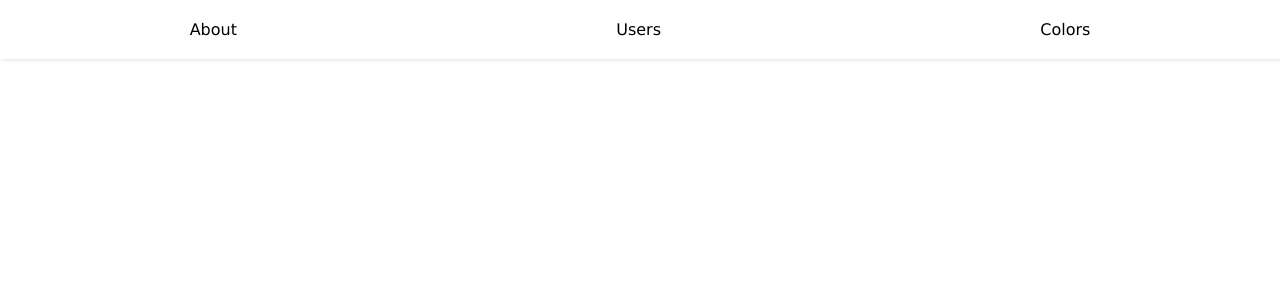
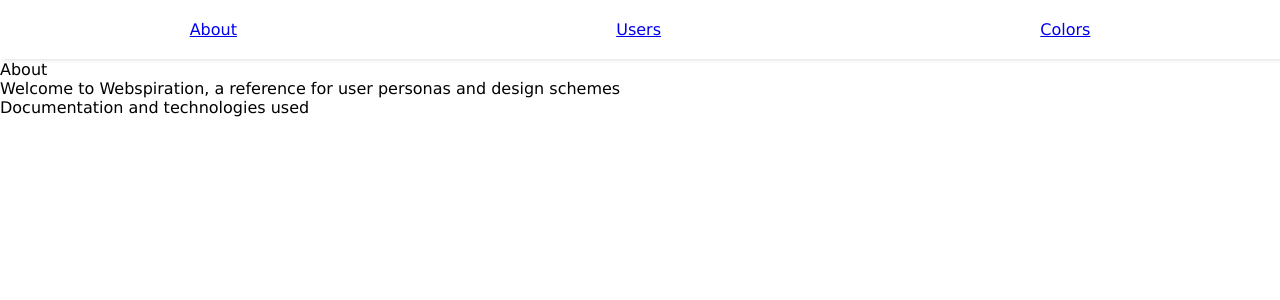
Before and after one commit to Kitastroph3/Mod2project, a React (Create React App) app: page / in a window 1280 px wide. Shown: the top 300 px of the page. Built offline with nearby package versions, Linux system fonts and the light colour scheme.

Commit message:
Routes Router and Links added

```diff
--- a/package.json
+++ b/package.json
@@ -10,6 +10,7 @@
     "react": "^18.2.0",
     "react-dom": "^18.2.0",
     "react-dropdown": "^1.11.0",
+    "react-router-dom": "^6.20.1",
     "react-scripts": "5.0.1",
     "web-vitals": "^2.1.4"
   },
--- a/src/App.css
+++ b/src/App.css
@@ -77,7 +77,12 @@ body {
   align-items: center;
   padding-top: 20px;
   padding-bottom: 20px;
-  position: absolute;
+  position: fixed;
   top: 0;
   box-shadow: 2px 0px 5px lightgray;
 }
+
+#mainContainer {
+  position: relative;
+  top: 60px;
+}
--- a/src/App.jsx
+++ b/src/App.jsx
@@ -1,17 +1,21 @@
 import React from 'react';
 import "./App.css";
-// import CreateUser from './components/CreateUser';
-// import Colors from './components/Colors';
-// import Users from './pages/Users';
+import { Route, Routes } from 'react-router-dom';
 import TopNav from './components/TopNav';
+import About from "./pages/About";
+import Users from './pages/Users';
+import ColorScheme from "./pages/ColorScheme";
 
 function App () {
   return (
     <div id="App">
       <TopNav />
-      {/* <div>UI/UX Helper</div> */}
-      <div id="container">
-        {/* <Colors /> */}
+      <div id="mainContainer">
+        <Routes>
+          <Route path="/" element={<About />} />
+          <Route path="/users" element={<Users/>}/>
+          <Route path="/colors" element={<ColorScheme/>}/>
+        </Routes>
       </div>
     </div>
   )
--- a/src/components/TopNav.jsx
+++ b/src/components/TopNav.jsx
@@ -1,12 +1,21 @@
 import React from 'react';
+import { Link } from 'react-router-dom';
 
 function TopNav () {
   return (
     <nav>
       <div id="navcontainer">
-        <div className='page'>About</div>
-        <div className='page'>Users</div>
-        <div className='page'>Colors</div>
+        <Link to ="/">
+          <div className='page'>About</div>
+        </Link>
+
+        <Link to ="/users">
+          <div className='page'>Users</div>
+        </Link>
+
+        <Link to ="/colors">
+          <div className='page'>Colors</div>
+        </Link>
       </div>
     </nav>
   )
--- a/src/index.js
+++ b/src/index.js
@@ -1,17 +1,16 @@
 import React from 'react';
-import ReactDOM from 'react-dom/client';
+import { StrictMode } from 'react';
+import ReactDOM from 'react-dom';
 import './index.css';
 import App from './App';
-import reportWebVitals from './reportWebVitals';
+import { BrowserRouter as Router } from "react-router-dom";
 
-const root = ReactDOM.createRoot(document.getElementById('root'));
-root.render(
-  <React.StrictMode>
-    <App />
-  </React.StrictMode>
+//Wrap the App Component with the Router component to enable the router features
+ReactDOM.render(
+  <StrictMode>
+    <Router>
+      <App />
+    </Router>
+  </StrictMode>,
+  document.getElementById("root")
 );
-
-// If you want to start measuring performance in your app, pass a function
-// to log results (for example: reportWebVitals(console.log))
-// or send to an analytics endpoint. Learn more: https://bit.ly/CRA-vitals
-reportWebVitals();
```
Also changed, not shown: 1 other file (tests, documents, lock files or other folders).
